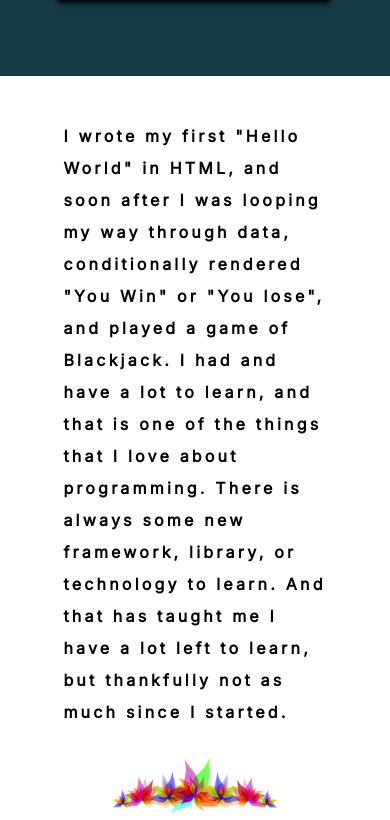
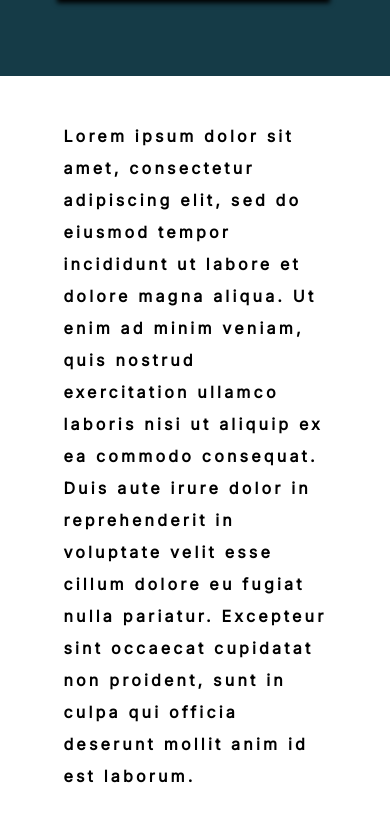
Before and after one commit to programmer686/portfolio, a React (Create React App) app: page / in a window 390 px wide. Shown: the part 1310-2130 px from the top of the page. Built offline with nearby package versions, Linux system fonts and the light colour scheme.

Commit message:
my changes

```diff
--- a/src/pages/home/Home.js
+++ b/src/pages/home/Home.js
@@ -28,11 +28,7 @@ function Home() {
             </section>
             <section className={styles.bioContainer}>
               <p className={styles.bioText}>
-                I wrote my first "Hello World" in HTML, and soon after
-                I was looping my way through data, conditionally rendered  "You Win" or "You lose", and played a game of Blackjack.
-                I had and have a lot to learn, and that is one of the things that I love about programming.
-                There is always some new framework, library, or technology to learn.
-                And that has taught me I have a lot left to learn, but thankfully not as much since I started.
+              Lorem ipsum dolor sit amet, consectetur adipiscing elit, sed do eiusmod tempor incididunt ut labore et dolore magna aliqua. Ut enim ad minim veniam, quis nostrud exercitation ullamco laboris nisi ut aliquip ex ea commodo consequat. Duis aute irure dolor in reprehenderit in voluptate velit esse cillum dolore eu fugiat nulla pariatur. Excepteur sint occaecat cupidatat non proident, sunt in culpa qui officia deserunt mollit anim id est laborum.
               </p>
               <img className={styles.flowers} src={Flowers} alt=""/>
             </section>
--- a/src/pages/space/Space.js
+++ b/src/pages/space/Space.js
@@ -1,11 +1,18 @@
-import React from 'react'
+import React, { useEffect } from 'react'
 import styles from "./Space.module.css"
-import cover from "../images/underConstuction.jpg"
 function Css() {
+  useEffect(() => {
+    alert("This is the Desktop Verions, mobile version coming soon!")
+  },[])
   return (
-    <div className={styles.body}>
-      <img src={cover} alt=""/>
-    </div>
+      <div className={styles.body}>
+        <iframe title="space" className={styles.spaceWebsite} src="https://space-vert-gamma.vercel.app/"></iframe>
+        <div className={styles.cardInfo}>
+          <p className={styles.techUsed}>HTML, CSS, REACT, NEXT.JS</p>
+          <a rel="noreferrer" href="https://github.com/programmer686/space" target="_blank"><i className='fa fa-github fa-3x '></i></a>
+          <p className={styles.shoutOut}>This design was made by the <a className={styles.frontendMenot} href="https://www.frontendmentor.io/challenges/space-tourism-multipage-website-gRWj1URZ3/hub/space-tourism-multipage-website-wXiLPXmCV3">Frontend Mentor</a></p>
+        </div>
+      </div>
   )
 }
 
--- a/src/pages/space/Space.module.css
+++ b/src/pages/space/Space.module.css
@@ -1,20 +1,40 @@
 .body {
-    height: 100vh;
-    background: #ff8f00 ;
     display: flex;
+    flex-direction: column;
     justify-content: center;
     align-items: center;
+    text-align: center;
 }
 
-img {
-    width: 50vw;
+.spaceWebsite {
+    width: 100vw;
+    height: 90vh;
+    border: none;
+    margin: 0;
+    padding: 0;
 }
 
-@media (max-width: 500px) {
-    .body {
-        height: 70vh;
-    }
-    img {
-        width: 80vw;
-    }
+.techUsed {
+    width: 100%;
+    height: fit-content;
+    background: #70a9a1;
+    padding: 10px;
+    border: none;
+    margin-top: 20px;
+    border-radius: 20px;
+    text-align: center;
+    color: #0B2027;
+    font-family: Kanit;
+    font-weight: 900;
+
 }
+
+.shoutOut {
+    margin: 20px 0px;
+    font-weight: bolder;
+}
+
+.frontendMenot {
+    color: blue;
+
+}
```
